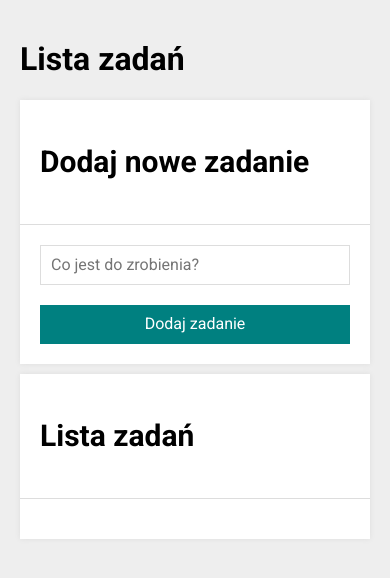
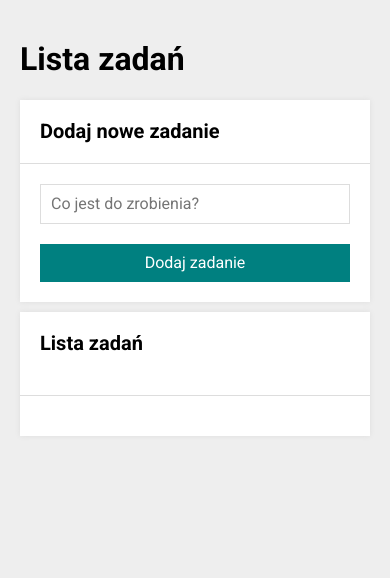
Before and after one commit to b3atman/task-list, a plain HTML site: page index.html in a window 390 px wide. Drawn offline with nearby package versions, Linux system fonts and the light colour scheme.

Commit message:
changes is CSS

```diff
--- a/css/form.css
+++ b/css/form.css
@@ -20,10 +20,12 @@
     color: white;
     padding: 10px;
     border: none;
+    transition: 0.3s;
 }
 
 .form__button:hover {
     background-color: hsl(180, 100%, 30%);
+    transform: scale(1.2);
 }
 
 .form__button:active {
--- a/css/section.css
+++ b/css/section.css
@@ -5,10 +5,24 @@
 }
 
 .section__header {
+    padding: 20px;
+    border-bottom: 1px solid #ddd;
+    display: grid;
+    grid-template-columns: auto auto;
+    grid-gap: 20px;
+    justify-content: space-between;
+    align-items: center;
+}
+
+@media(max-width: 767px) {
+    .section__header {
+        grid-template-columns: 1fr;
+    }
+}
+
+.section__title {
     font-size: 20px;
-    padding: 20px;
     margin: 0;
-    border-bottom: 1px solid #ddd;
 }
 
 .section__body {
--- a/css/tasks.css
+++ b/css/tasks.css
@@ -13,6 +13,10 @@
     border-bottom: 1px solid #ddd;
 }
 
+.tasks__item--hidden {
+    display: none;
+}
+
 .tasks__content--done {
     text-decoration: line-through;
 }
@@ -23,6 +27,7 @@
     width: 30px;
     height: 30px;
     padding: 0;
+    transition: background 0.3s;
 }
 
 .tasks__button--toggleDone {
```
Also changed, not shown: 1 other file.
